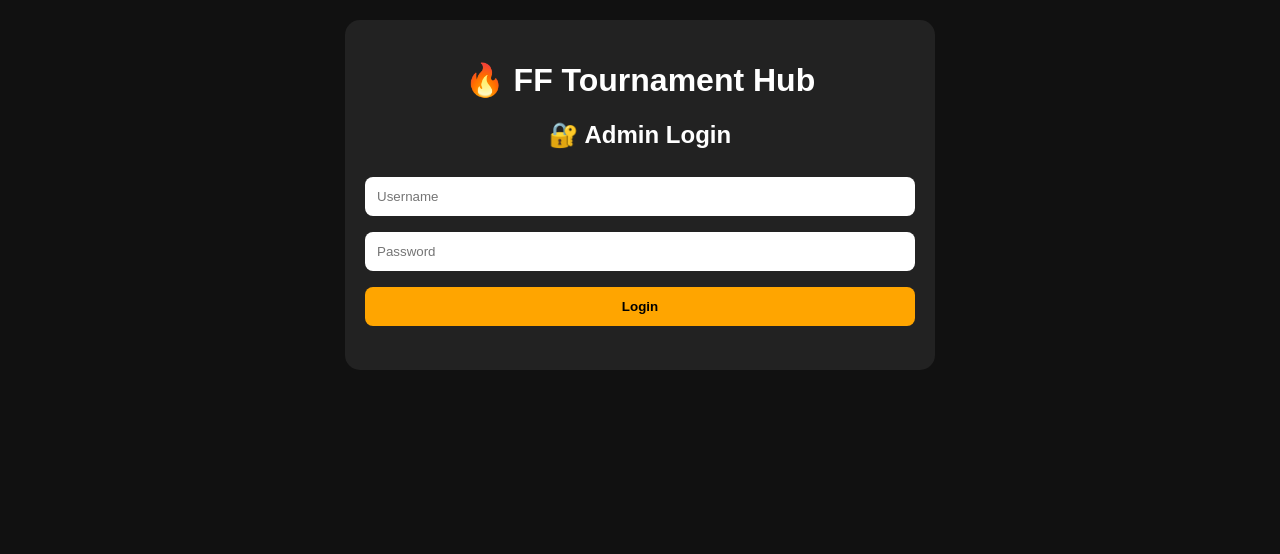
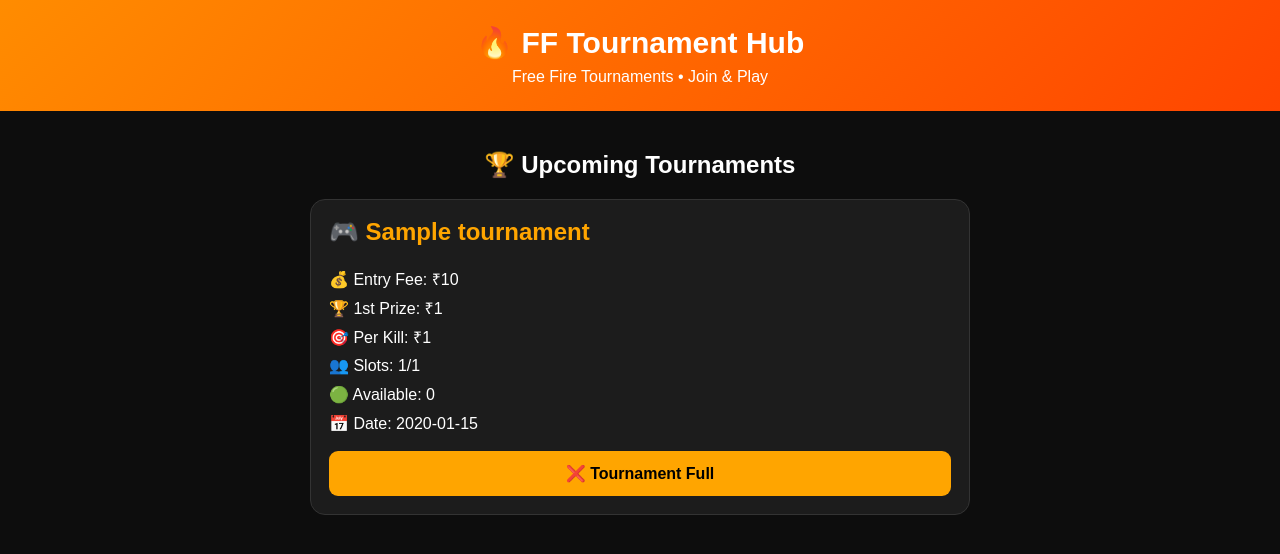
Before and after one commit to av1324908-create/FF-Tournament-App, a Flask app: page / in a window 1280 px wide. Shown: the top 554 px of the page. Run offline with Flask 3, Linux system fonts and the light colour scheme; tables that the repository leaves empty hold one stand-in row (values such as "Sample post").

Commit message:
Update index.html

```diff
--- a/templates/index.html
+++ b/templates/index.html
@@ -3,175 +3,133 @@
 <head>
     <meta charset="UTF-8">
     <meta name="viewport" content="width=device-width, initial-scale=1.0">
+
     <title>FF Tournament Hub</title>
 
     <style>
+
+        * {
+            box-sizing: border-box;
+        }
+
         body {
+            margin: 0;
             font-family: Arial, sans-serif;
-            background: #111;
+            background: #0d0d0d;
             color: white;
+        }
+
+        header {
+            background: linear-gradient(135deg, #ff8c00, #ff4500);
+            padding: 25px 20px;
+            text-align: center;
+        }
+
+        header h1 {
             margin: 0;
+            font-size: 30px;
+        }
+
+        header p {
+            margin: 8px 0 0;
+        }
+
+        .container {
+            max-width: 700px;
+            margin: auto;
             padding: 20px;
         }
 
-        .box {
-            max-width: 550px;
-            margin: auto;
-            background: #222;
-            padding: 20px;
-            border-radius: 15px;
+        .title {
+            text-align: center;
+            margin: 20px 0;
         }
 
-        input, select, button {
-            width: 100%;
-            padding: 12px;
-            margin: 8px 0;
-            box-sizing: border-box;
-            border-radius: 8px;
-            border: none;
+        .card {
+            background: #1c1c1c;
+            border-radius: 15px;
+            padding: 18px;
+            margin: 15px 0;
+            border: 1px solid #333;
+        }
+
+        .card h2 {
+            margin-top: 0;
+            color: orange;
+        }
+
+        .info {
+            line-height: 1.8;
         }
 
         button {
+            width: 100%;
+            padding: 13px;
+            margin-top: 12px;
+            border: none;
+            border-radius: 9px;
             background: orange;
+            color: black;
             font-weight: bold;
+            font-size: 16px;
             cursor: pointer;
         }
 
-        h1, h2, h3 {
-            text-align: center;
+        button:hover {
+            background: #ffb000;
         }
 
-        #dashboard {
+        .form-box {
             display: none;
+            background: #242424;
+            padding: 18px;
+            border-radius: 15px;
+            margin-top: 15px;
         }
 
-        .card {
-            background: #333;
-            padding: 15px;
-            margin: 10px 0;
-            border-radius: 10px;
+        input {
+            width: 100%;
+            padding: 13px;
+            margin: 8px 0;
+            border: none;
+            border-radius: 8px;
         }
 
-        hr {
-            border: 0;
-            border-top: 1px solid #555;
-            margin: 25px 0;
+        .message {
+            text-align: center;
+            margin-top: 10px;
         }
 
-        .success {
-            color: #00ff88;
+        .empty {
+            text-align: center;
+            color: #aaa;
+            padding: 30px;
         }
 
-        .error {
-            color: #ff5555;
-        }
     </style>
+
 </head>
 
 <body>
 
-<div class="box">
+<header>
 
     <h1>🔥 FF Tournament Hub</h1>
 
-    <div id="login">
+    <p>Free Fire Tournaments • Join & Play</p>
 
-        <h2>🔐 Admin Login</h2>
-
-        <input id="username" placeholder="Username">
-
-        <input
-            id="password"
-            type="password"
-            placeholder="Password"
-        >
-
-        <button onclick="login()">Login</button>
-
-        <p id="loginMessage"></p>
-
-    </div>
+</header>
 
 
-    <div id="dashboard">
+<div class="container">
 
-        <h2>🎮 Admin Dashboard</h2>
+    <h2 class="title">🏆 Upcoming Tournaments</h2>
 
-        <button onclick="logout()">Logout</button>
+    <div id="tournaments">
 
-        <hr>
-
-        <h3>🏆 Create Tournament</h3>
-
-        <input
-            id="name"
-            placeholder="Tournament Name"
-        >
-
-        <input
-            id="entry_fee"
-            type="number"
-            placeholder="Entry Fee"
-        >
-
-        <input
-            id="max_players"
-            type="number"
-            placeholder="Max Players"
-        >
-
-        <input
-            id="kill_reward"
-            type="number"
-            placeholder="Per Kill Reward"
-        >
-
-        <input
-            id="first_prize"
-            type="number"
-            placeholder="1st Prize"
-        >
-
-        <input
-            id="date_time"
-            type="datetime-local"
-        >
-
-        <button onclick="createTournament()">
-            Create Tournament
-        </button>
-
-        <p id="message"></p>
-
-        <hr>
-
-        <h3>👤 Player Registration</h3>
-
-        <select id="playerTournament">
-            <option value="">Select Tournament</option>
-        </select>
-
-        <input
-            id="playerName"
-            placeholder="Player Name"
-        >
-
-        <input
-            id="playerUID"
-            placeholder="Free Fire UID"
-        >
-
-        <button onclick="registerPlayer()">
-            Register Player
-        </button>
-
-        <p id="playerMessage"></p>
-
-        <hr>
-
-        <h3>📋 Tournaments</h3>
-
-        <div id="tournaments"></div>
+        <div class="empty">
+            Loading tournaments...
+        </div>
 
     </div>
 
@@ -180,83 +138,9 @@
 
 <script>
 
-async function login() {
+async function loadTournaments() {
 
-    const response = await fetch("/admin-login", {
-        method: "POST",
-
-        headers: {
-            "Content-Type": "application/json"
-        },
-
-        body: JSON.stringify({
-            username: document.getElementById("username").value,
-            password: document.getElementById("password").value
-        })
-    });
-
-    const data = await response.json();
-
-    if (data.success) {
-
-        document.getElementById("login").style.display = "none";
-        document.getElementById("dashboard").style.display = "block";
-
-        loadTournaments();
-
-    } else {
-
-        document.getElementById("loginMessage").innerText =
-            "❌ Wrong username or password";
-    }
-}
-
-
-function logout() {
-    window.location.href = "/admin-logout";
-}
-
-
-async function createTournament() {
-
-    const response = await fetch("/api/tournaments", {
-
-        method: "POST",
-
-        headers: {
-            "Content-Type": "application/json"
-        },
-
-        body: JSON.stringify({
-
-            name: document.getElementById("name").value,
-            entry_fee: document.getElementById("entry_fee").value,
-            max_players: document.getElementById("max_players").value,
-            kill_reward: document.getElementById("kill_reward").value,
-            first_prize: document.getElementById("first_prize").value,
-            date_time: document.getElementById("date_time").value
-
-        })
-    });
-
-    const data = await response.json();
-
-    if (data.success) {
-
-        document.getElementById("message").innerText =
-            "✅ Tournament created successfully!";
-
-        loadTournaments();
-
-    } else {
-
-        document.getElementById("message").innerText =
-            "❌ " + data.message;
-    }
-}
-
-
-async function loadTournaments() {
+    try {
 
         const response = await fetch("/api/tournaments");
 
@@ -264,75 +148,184 @@ async function loadTournaments() {
 
         const box = document.getElementById("tournaments");
 
-    const select = document.getElementById("playerTournament");
-
         box.innerHTML = "";
 
-    select.innerHTML =
-        '<option value="">Select Tournament</option>';
+
+        if (tournaments.length === 0) {
+
+            box.innerHTML = `
+                <div class="empty">
+                    😔 Abhi koi tournament available nahi hai.
+                </div>
+            `;
+
+            return;
+        }
 
 
         tournaments.forEach(t => {
+
+            const available =
+                t.max_players - t.players.length;
+
 
             box.innerHTML += `
 
                 <div class="card">
 
-                <b>🎮 ${t.name}</b><br><br>
+                    <h2>🎮 ${t.name}</h2>
 
-                💰 Entry: ₹${t.entry_fee}<br>
+                    <div class="info">
 
-                👥 Players:
-                ${t.players.length}/${t.max_players}<br>
+                        💰 Entry Fee:
+                        ₹${t.entry_fee}
 
-                🎯 Kill Reward:
-                ₹${t.kill_reward}<br>
+                        <br>
 
                         🏆 1st Prize:
-                ₹${t.first_prize}<br>
+                        ₹${t.first_prize}
+
+                        <br>
+
+                        🎯 Per Kill:
+                        ₹${t.kill_reward}
+
+                        <br>
+
+                        👥 Slots:
+                        ${t.players.length}/${t.max_players}
+
+                        <br>
+
+                        🟢 Available:
+                        ${available}
+
+                        <br>
 
                         📅 Date:
                         ${t.date_time}
 
                     </div>
 
+
+                    ${
+                        available > 0
+
+                        ? `
+                            <button onclick="showForm(${t.id})">
+                                📝 Join Tournament
+                            </button>
+
+                            <div
+                                class="form-box"
+                                id="form-${t.id}"
+                            >
+
+                                <h3>
+                                    👤 Player Registration
+                                </h3>
+
+                                <input
+                                    id="name-${t.id}"
+                                    placeholder="Player Name"
+                                >
+
+                                <input
+                                    id="uid-${t.id}"
+                                    placeholder="Free Fire UID"
+                                >
+
+                                <button
+                                    onclick="registerPlayer(${t.id})"
+                                >
+                                    ✅ Register Now
+                                </button>
+
+                                <div
+                                    class="message"
+                                    id="message-${t.id}"
+                                ></div>
+
+                            </div>
+                        `
+
+                        : `
+                            <button disabled>
+                                ❌ Tournament Full
+                            </button>
+                        `
+                    }
+
+                </div>
+
             `;
 
+        });
 
-        select.innerHTML += `
+    }
 
-            <option value="${t.id}">
-                ${t.name}
-            </option>
+    catch (error) {
+
+        document.getElementById("tournaments").innerHTML = `
+
+            <div class="empty">
+                ❌ Tournaments load nahi ho paaye.
+            </div>
 
         `;
-    });
+
+    }
+
 }
 
 
-async function registerPlayer() {
+function showForm(id) {
 
-    const tournamentId =
-        document.getElementById("playerTournament").value;
+    const form =
+        document.getElementById(`form-${id}`);
+
+    if (form.style.display === "block") {
+
+        form.style.display = "none";
+
+    } else {
+
+        form.style.display = "block";
+
+    }
+
+}
+
+
+async function registerPlayer(id) {
 
     const name =
-        document.getElementById("playerName").value;
+        document.getElementById(`name-${id}`).value.trim();
 
     const uid =
-        document.getElementById("playerUID").value;
+        document.getElementById(`uid-${id}`).value.trim();
+
+    const message =
+        document.getElementById(`message-${id}`);
 
 
-    if (!tournamentId || !name || !uid) {
+    if (!name || !uid) {
 
-        document.getElementById("playerMessage").innerText =
-            "❌ Sab details bharo";
+        message.innerText =
+            "❌ Name aur UID dono bharo.";
 
         return;
     }
 
 
+    message.innerText =
+        "⏳ Registering...";
+
+
+    try {
+
         const response = await fetch(
-        `/api/tournaments/${tournamentId}/players`,
+            `/api/tournaments/${id}/players`,
             {
                 method: "POST",
 
@@ -353,20 +346,42 @@ async function registerPlayer() {
 
         if (data.success) {
 
-        document.getElementById("playerMessage").innerText =
-            "✅ Player registered!";
+            message.innerText =
+                "✅ Registration successful!";
 
-        document.getElementById("playerName").value = "";
-        document.getElementById("playerUID").value = "";
+            document.getElementById(
+                `name-${id}`
+            ).value = "";
 
-        loadTournaments();
+            document.getElementById(
+                `uid-${id}`
+            ).value = "";
+
+            setTimeout(
+                loadTournaments,
+                1000
+            );
 
         } else {
 
-        document.getElementById("playerMessage").innerText =
+            message.innerText =
                 "❌ " + data.message;
+
         }
+
     }
+
+    catch (error) {
+
+        message.innerText =
+            "❌ Something went wrong.";
+
+    }
+
+}
+
+
+loadTournaments();
 
 </script>
 
```
Lines whose indentation alone changed are shown as unchanged.
